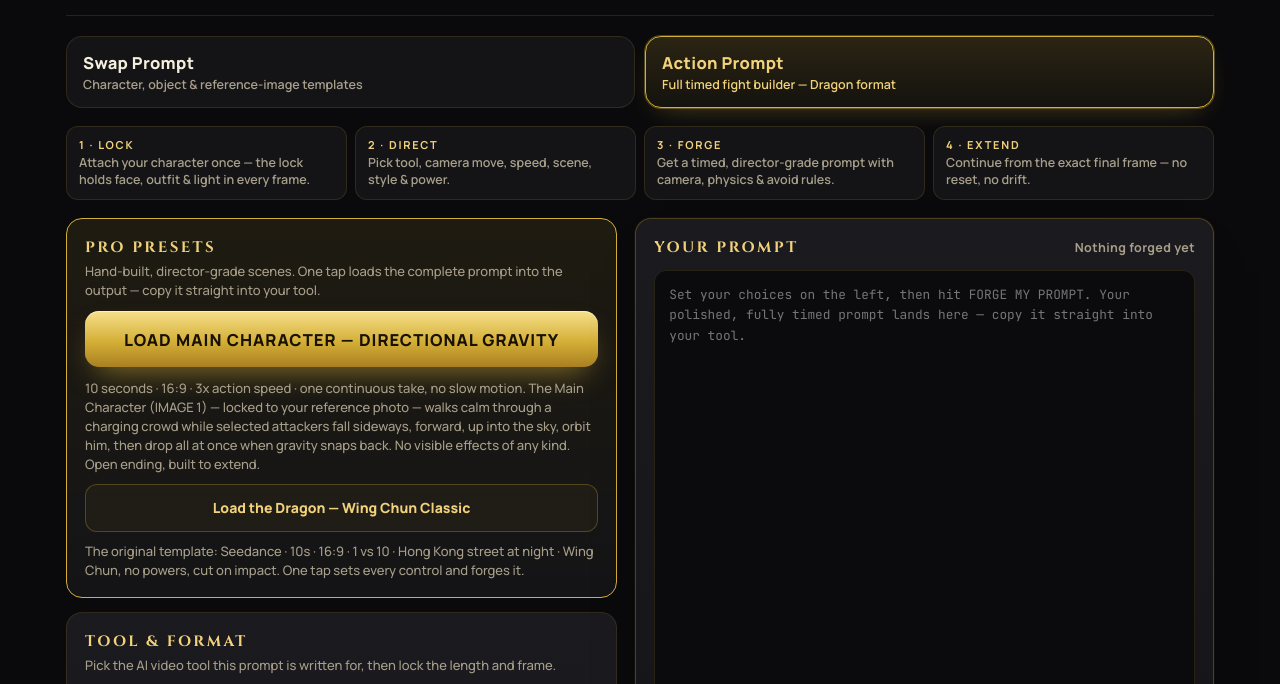
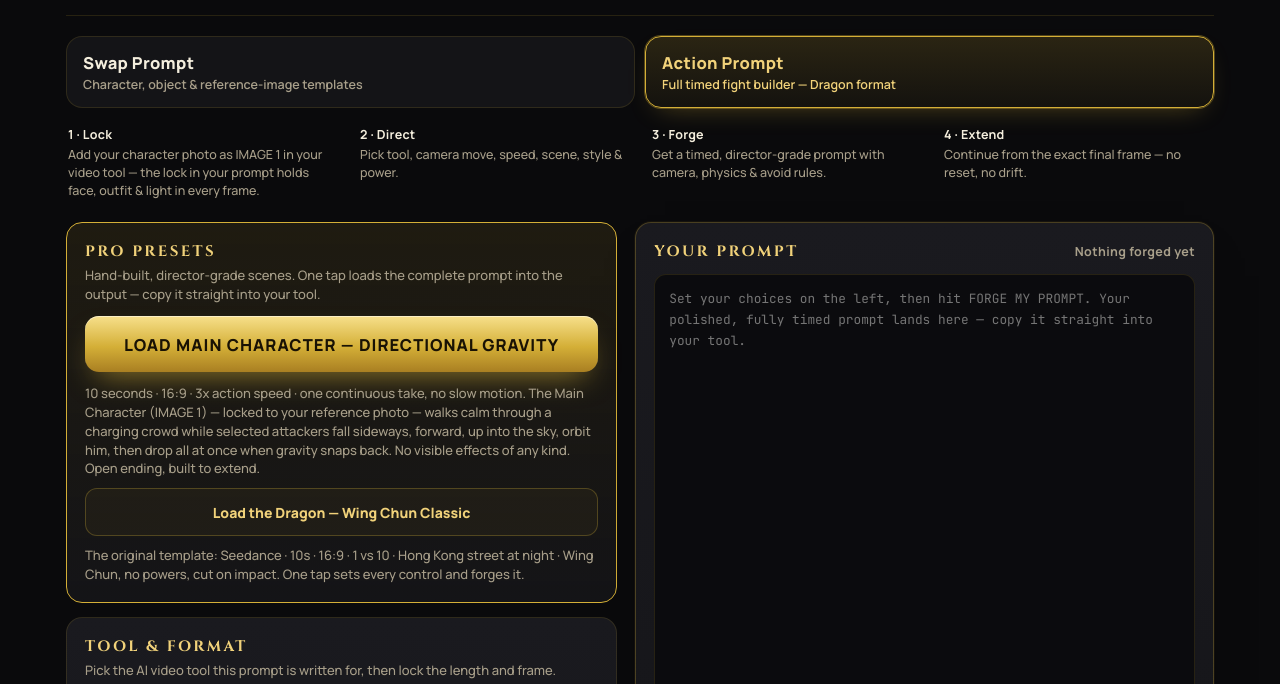
Before and after one commit to trelandon1/action-forge, a plain HTML site: page action-forge.html in a window 1280 px wide. Shown: the part 106-790 px from the top of the page. Drawn offline with Linux system fonts and the light colour scheme.

Commit message:
Guide restyle: steps read as a plain guide, Lock wording fixed, Extend hint added

```diff
--- a/action-forge.html
+++ b/action-forge.html
@@ -193,11 +193,11 @@
       }
       .swap-big.empty{ color:var(--muted2); font-family:"Manrope", sans-serif; font-size:14px; font-weight:600; }
       .card.preset{ border-color:var(--gold); background:linear-gradient(180deg, rgba(212,175,55,.10), var(--panel)); }
-      .workflow{ display:grid; grid-template-columns:repeat(4,1fr); gap:8px; margin:0 0 18px; }
-      @media (max-width:640px){ .workflow{ grid-template-columns:1fr 1fr; } }
-      .workflow div{ border:1px solid var(--line-soft); background:var(--panel); border-radius:12px; padding:10px 12px; }
-      .workflow b{ display:block; font-size:11px; letter-spacing:.16em; text-transform:uppercase; color:var(--gold-hi); margin-bottom:3px; }
-      .workflow span{ font-size:12.5px; color:var(--muted); font-weight:600; line-height:1.35; display:block; }
+      .workflow{ display:grid; grid-template-columns:repeat(4,1fr); gap:6px 24px; margin:2px 0 22px; padding:0 2px; cursor:default; }
+      @media (max-width:640px){ .workflow{ grid-template-columns:1fr 1fr; gap:14px 20px; } }
+      .workflow div{ border:none; background:transparent; border-radius:0; padding:0; cursor:default; }
+      .workflow b{ display:block; font-size:12.5px; letter-spacing:.02em; text-transform:none; color:var(--ink); font-weight:700; margin-bottom:3px; }
+      .workflow span{ font-size:12.5px; color:var(--muted); font-weight:500; line-height:1.45; display:block; }
       .steps{ display:grid; gap:8px; margin:0 0 14px; }
       .steps div{ display:flex; gap:10px; align-items:flex-start; background:#0d0d10; border:1px solid var(--line-soft); border-radius:10px; padding:10px 12px; font-size:13.5px; font-weight:600; color:var(--ink); line-height:1.45; }
       .steps i{ font-style:normal; flex:none; width:22px; height:22px; border-radius:50%; background:linear-gradient(180deg,#f1d27a,#b8912a); color:#191204; font-weight:800; font-size:12.5px; display:flex; align-items:center; justify-content:center; margin-top:1px; }
@@ -244,7 +244,7 @@
 
       <!-- Workflow strip -->
       <div class="workflow" aria-label="How Action Forge works">
-        <div><b>1 · Lock</b><span>Attach your character once — the lock holds face, outfit &amp; light in every frame.</span></div>
+        <div><b>1 · Lock</b><span>Add your character photo as IMAGE 1 in your video tool — the lock in your prompt holds face, outfit &amp; light in every frame.</span></div>
         <div><b>2 · Direct</b><span>Pick tool, camera move, speed, scene, style &amp; power.</span></div>
         <div><b>3 · Forge</b><span>Get a timed, director-grade prompt with camera, physics &amp; avoid rules.</span></div>
         <div><b>4 · Extend</b><span>Continue from the exact final frame — no reset, no drift.</span></div>
@@ -482,8 +482,9 @@
               <button class="btn-ghost" id="btn-copy-neg" disabled>Copy Negative Only</button>
             </div>
             <div class="btn-row">
-              <button class="btn-ghost" id="btn-extend" disabled>＋ Extend — Continue the Action</button>
-            </div>
+              <button class="btn-ghost" id="btn-extend" disabled aria-describedby="extend-locked-hint">＋ Extend — Continue the Action</button>
+            </div>
+            <p class="hint" id="extend-locked-hint" style="margin:8px 0 0; color:var(--gold-hi); font-weight:700">Extend stays greyed out until you forge a prompt — hit Forge My Prompt or load a preset first, and it unlocks.</p>
             <p class="hint" style="margin-top:10px">Extend picks up from the exact final frame of your last beat and adds the next timed round — same fighter, same outfit, same scene, no reset. Extend as many times as you need.</p>
             <div class="toast" id="toast" role="status"></div>
           </div>
@@ -1270,6 +1271,8 @@
         $("btn-download").disabled = !text;
         $("btn-extend").disabled = !text;
         $("btn-copy-neg").disabled = !text;
+        var extendHint = $("extend-locked-hint");
+        if (extendHint) extendHint.classList.toggle("hidden", !!text);
         if (text) {
           var words = text.split(/\s+/).filter(Boolean).length;
           $("out-meta").innerHTML = "<b>" + words.toLocaleString() + "</b> words · <b>" + text.length.toLocaleString() + "</b> characters · ready for " + state.tool;
```
